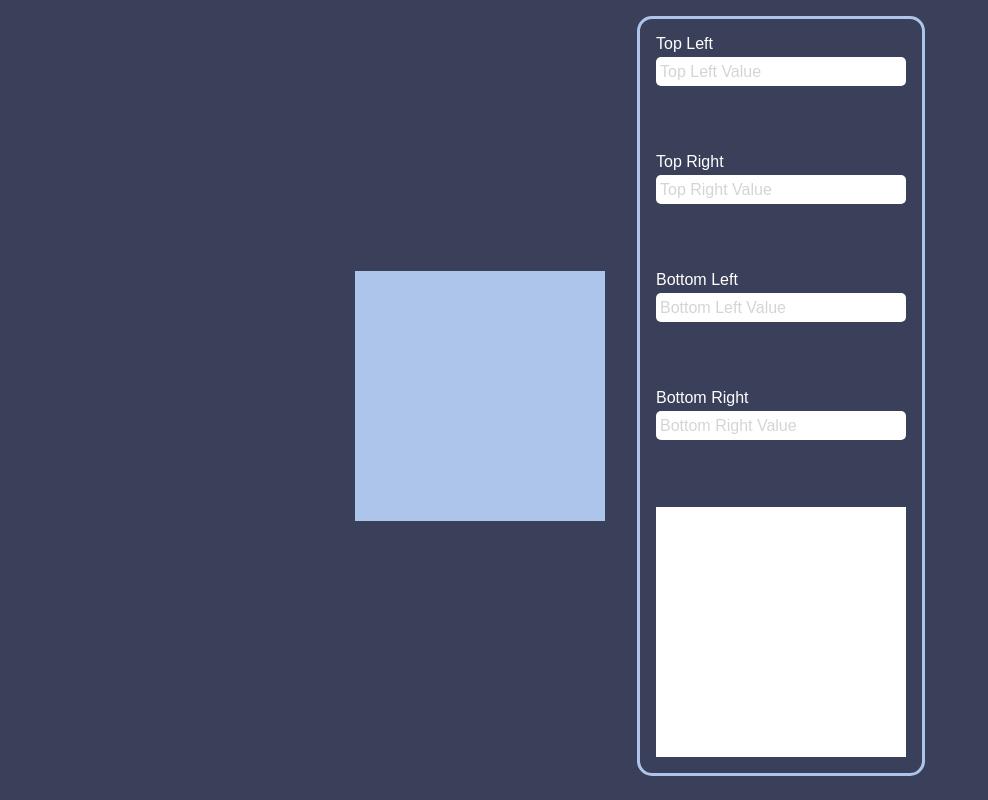
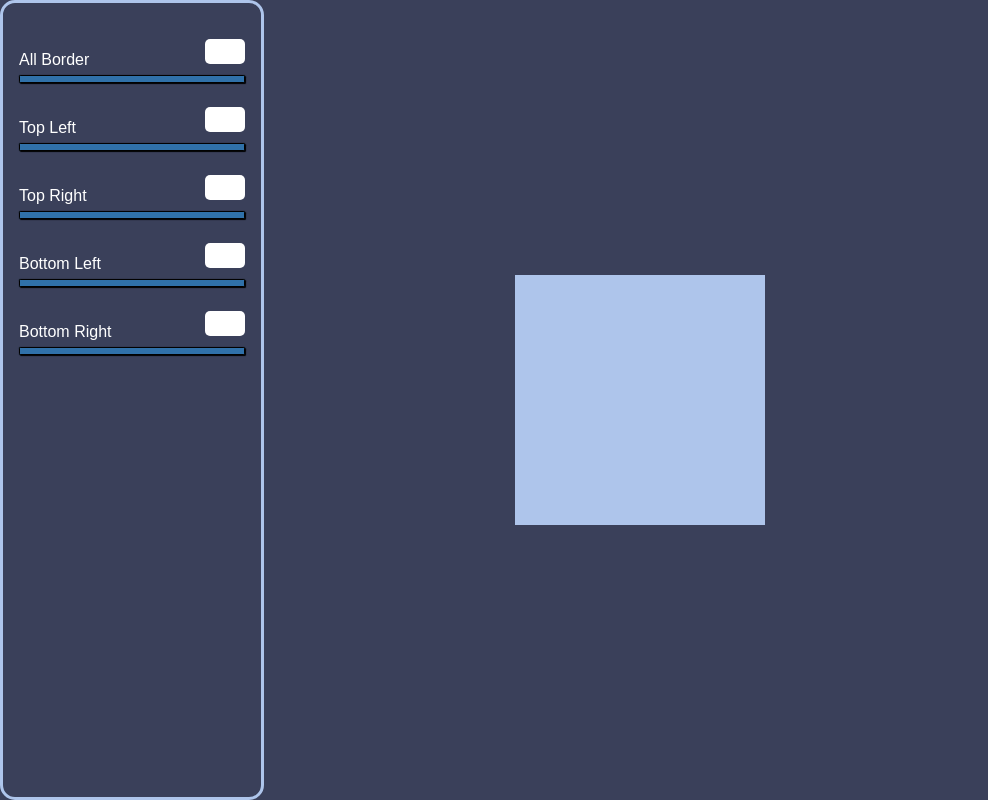
Before and after one commit to Akimcx/Florin-Pop-App-Idea, a plain HTML site: page beginner/Border-radius Previewer/index.html in a window 1280 px wide. Shown: the whole page, without its empty margins (0-988 px from the left). Drawn offline with Linux system fonts and the light colour scheme.

Commit message:
New verion, new design 🥰

```diff
--- a/beginner/Border-radius Previewer/index.css
+++ b/beginner/Border-radius Previewer/index.css
@@ -17,15 +17,14 @@ body{
     display: flex;
     justify-content: center;
     align-items: center;
-    max-height: 100vh;
-    padding: 1rem;
+    min-height: 100vh;
     font-family: sans-serif;
 }
 
 .container{
     font-family: inherit;
     max-width: 1000px;
-    width: 100%;
+    width: 95%;
     margin: 0 auto;
     display: flex;
     justify-content: center;
@@ -36,50 +35,137 @@ body{
     background-color: #AEC5EB;
     width: 250px;
     height: 250px;
-    margin-right: 2rem;
     border-radius: var(--topLeft) var(--topRight) var(--bottomRight) var(--bottomLeft);
 }
 
 .aside {
     min-height: 100%;
-    height: 95vh;
     border: 3px solid #AEC5EB;
+    color: #fff;
     border-radius: 15px;
     padding: 1rem;
-    color: #fff;
-    display: flex;
-    flex-direction: column;
-    justify-content: space-between;
+    position: fixed;
+    top: 0;
+    left: 0;
+
+
 }
 
 .form-control{
-    display: flex;
-    flex-direction: column;
+  margin: 2rem 0;
+  position: relative;
 }
 
 input[type=number] {
     padding: 0.25rem;
-    font-size: 18px;
     border: none;
     border-radius: 5px;
     margin-top: 0.25rem;
+    -moz-appearance: textfield;
 }
 
-input::placeholder{
-    font-size: 1rem;
-    opacity: .3;
-    font-family: inherit;
-}
-
-input:focus{
+input[type=number]:focus{
     outline: 2px solid #AEC5EB;
-    outline-offset: .1rem;
+    outline-offset: .01rem;
     -moz-outline-radius: 5px
 }
 
-.css-box{
-    background-color: #fff;
-    width: 250px;
-    height: 250px;
-    color: #000;
+input[type=range] {
+    -webkit-appearance: none; /* Hides the slider so that custom slider can be made */
+    width: 100%; /* Specific width is required for Firefox. */
+    background: transparent; /* Otherwise white in Chrome */
+  }
+
+  input[type=range]::-webkit-slider-thumb {
+    -webkit-appearance: none;
+  }
+
+  input[type=range]:focus {
+    outline: none; /* Removes the blue border. You should probably do some kind of focus styling for accessibility reasons though. */
+  }
+
+  input[type=range]::-ms-track {
+    width: 100%;
+    cursor: pointer;
+
+    /* Hides the slider so custom styles can be added */
+    background: transparent;
+    border-color: transparent;
+    color: transparent;
+  }
+
+input[type=range]::-moz-range-thumb {
+    border: none;
+    height: 20px;
+    width: 20px;
+    border-radius: 50%;
+    background: #367ebd;
+    cursor: pointer;
 }
+
+input[type=range]::-webkit-slider-runnable-track {
+    width: 100%;
+    height: 8.4px;
+    cursor: pointer;
+    box-shadow: 1px 1px 1px #000000, 0px 0px 1px #0d0d0d;
+    background: #3071a9;
+    border-radius: 1.3px;
+    border: 0.2px solid #010101;
+  }
+
+  input[type=range]:focus::-webkit-slider-runnable-track {
+    background: #367ebd;
+  }
+
+  input[type=range]::-moz-range-track {
+    width: 100%;
+    height: 10px;
+    cursor: pointer;
+    box-shadow: 1px 1px 1px #000000, 0px 0px 1px #0d0d0d;
+    background: #3071a9;
+    border-radius: 50px;
+    border: 0.2px solid #010101;
+  }
+
+  input[type=range]::-ms-track {
+    width: 100%;
+    height: 8.4px;
+    cursor: pointer;
+    background: transparent;
+    border-color: transparent;
+    border-width: 16px 0;
+    color: transparent;
+  }
+  input[type=range]::-ms-fill-lower {
+    background: #2a6495;
+    border: 0.2px solid #010101;
+    border-radius: 2.6px;
+    box-shadow: 1px 1px 1px #000000, 0px 0px 1px #0d0d0d;
+  }
+  input[type=range]:focus::-ms-fill-lower {
+    background: #3071a9;
+  }
+  input[type=range]::-ms-fill-upper {
+    background: #3071a9;
+    border: 0.2px solid #010101;
+    border-radius: 2.6px;
+    box-shadow: 1px 1px 1px #000000, 0px 0px 1px #0d0d0d;
+  }
+  input[type=range]:focus::-ms-fill-upper {
+    background: #367ebd;
+  }
+
+.abs{
+    position: absolute;
+    width: 40px;
+    height: 25px;
+    top: -1rem;
+    right: 0;
+}
+
+@media screen and (max-width: 700px){
+
+  .box {
+    transform: translateX(50%);
+  }
+}
--- a/beginner/Border-radius Previewer/index.html
+++ b/beginner/Border-radius Previewer/index.html
@@ -1,5 +1,6 @@
 <!DOCTYPE html>
 <html lang="en">
+
 <head>
   <meta charset="UTF-8" />
   <meta name="viewport" content="width=device-width, initial-scale=1.0" />
@@ -9,26 +10,98 @@
 
 <body>
   <div class="container">
-      <div class="box" id="box"></div>
     <aside class="aside">
       <div class="form-control">
-          <label for="topLeft">Top Left</label>
-          <input type="number" id="topLeft" placeholder="Top Left Value" >
+        <label for="all-border">All Border</label>
+        <input
+          type="range"
+          min="0"
+          max="200"
+          value="0"
+          name="ab"
+          id="all-border"
+        >
+        <input
+          type="number"
+          name="ab-value"
+          class="abs"
+          id="ab-number"
+        >
       </div>
       <div class="form-control">
-          <label for="topRight">Top Right</label>
-          <input type="number" id="topRight" placeholder="Top Right Value" >
+        <label for="tl-number">Top Left</label>
+        <input
+          type="range"
+          min="0"
+          max="200"
+          value="0"
+          name="tl"
+          class="range"
+          id="tl-number"
+        >
+        <input
+          type="number"
+          name="tl-value"
+          class="abs"
+          id="topLeft"
+        >
       </div>
       <div class="form-control">
-          <label for="bottomLeft">Bottom Left</label>
-          <input type="number" id="bottomLeft" placeholder="Bottom Left Value" >
+        <label for="tr-number">Top Right</label>
+        <input
+          type="range"
+          min="0"
+          max="200"
+          value="0"
+          name="tr"
+          class="range"
+          id="tr-number"
+        >
+        <input
+          type="number"
+          name="tr-value"
+          class="abs"
+          id="topRight"
+        >
       </div>
       <div class="form-control">
-          <label for="bottomRight">Bottom Right</label>
-          <input type="number" id="bottomRight" placeholder="Bottom Right Value" >
+        <label for="bl-number">Bottom Left</label>
+        <input
+          type="range"
+          min="0"
+          max="200"
+          value="0"
+          name="bl"
+          class="range"
+          id="bl-number"
+        >
+        <input
+          type="number"
+          name="bl-value"
+          class="abs"
+          id="bottomLeft"
+        >
       </div>
-        <div class="css-box" id="css-box"></div>
+      <div class="form-control">
+        <label for="br-number">Bottom Right</label>
+        <input
+          type="range"
+          min="0"
+          max="200"
+          value="0"
+          name="bl"
+          class="range"
+          id="br-number"
+        >
+        <input
+          type="number"
+          name="br-value"
+          class="abs"
+          id="bottomRight"
+        >
+      </div>
     </aside>
+    <div class="box" id="box"></div>
   </div>
   </div>
   <script src="index.js"></script>
--- a/beginner/Border-radius Previewer/index.js
+++ b/beginner/Border-radius Previewer/index.js
@@ -1,16 +1,31 @@
-const topLeft = document.getElementById("topLeft")
-const topRight = document.getElementById("topRight")
-const bottomLeft = document.getElementById("bottomLeft")
-const bottomRight = document.getElementById("bottomRight")
-const inputElts = document.querySelectorAll("input")
+const inputElts = document.querySelectorAll("input[type=number]")
+const ranges = document.querySelectorAll("range")
+const allBorder = document.getElementById("all-border")
+const abNumber = document.getElementById("ab-number")
+
+
+
+allBorder.addEventListener("input", e => {
+    changeAll(e.target.value)
+})
+
+abNumber.addEventListener("input", e => {
+    changeAll(e.target.value)
+})
+
+
+
 
 let prev
 
-
 inputElts.forEach(input => {
     input.addEventListener("input", e => {
-        const data = e.data
+        changeOne(e.data, input)
 
+    })
+})
+
+function changeOne(data, input) {
     if(!data) return
 
     if(isLetter(data)) {
@@ -18,17 +33,27 @@ inputElts.forEach(input => {
         return
     }
 
+
     updateCss(input.id, input.value)
 
     prev = input.value
-    })
-})
+}
+
+function changeAll(value) {
+    abNumber.value = value
+
+    const box = document.getElementById("box")
+
+    box.style.setProperty(`--topLeft`, `${value}px`)
+    box.style.setProperty(`--topRight`, `${value}px`)
+    box.style.setProperty(`--bottomLeft`, `${value}px`)
+    box.style.setProperty(`--bottomRight`, `${value}px`)
+}
 
 function updateCss(variable,value){
     const box = document.getElementById("box")
 
     box.style.setProperty(`--${variable}`, `${value}px`)
-    updateBoxText()
 }
 
 function isLetter(character){
@@ -39,11 +64,10 @@ window.onload = ()=> {
     inputElts.forEach(input => {
         input.value = ""
     })
+
+    ranges.forEach(range => {
+        range.value = 0
+    })
+
+    allBorder.value = 0
 }
-
-function updateBoxText() {
-    const cssBox = document.getElementById("css-box")
-
-    cssBox.innerText = `
-        border-radius: ${topLeft.value}px ${topRight.value}px ${bottomRight.value}px ${bottomLeft.value}px`
-}
```
Lines whose indentation alone changed are shown as unchanged.
